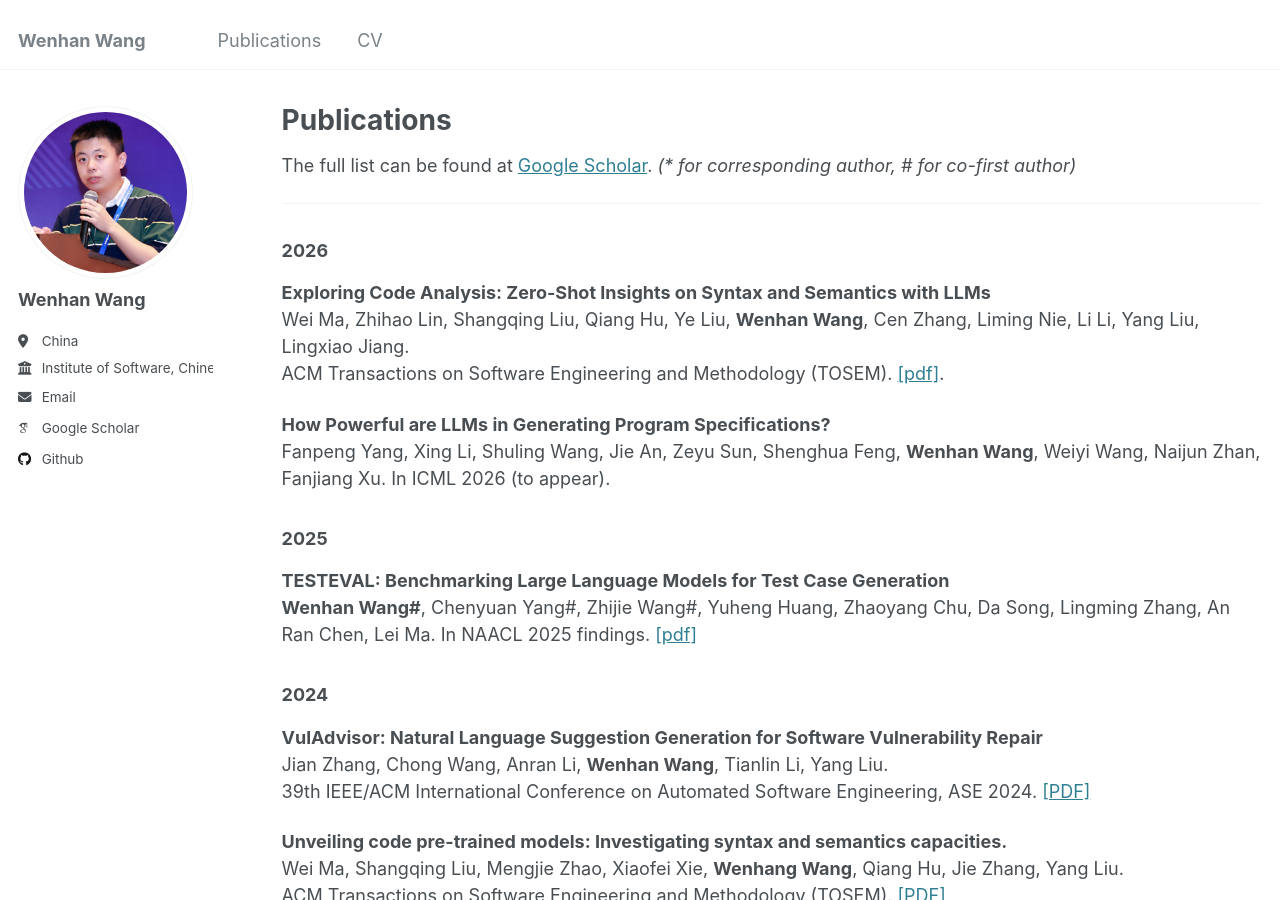
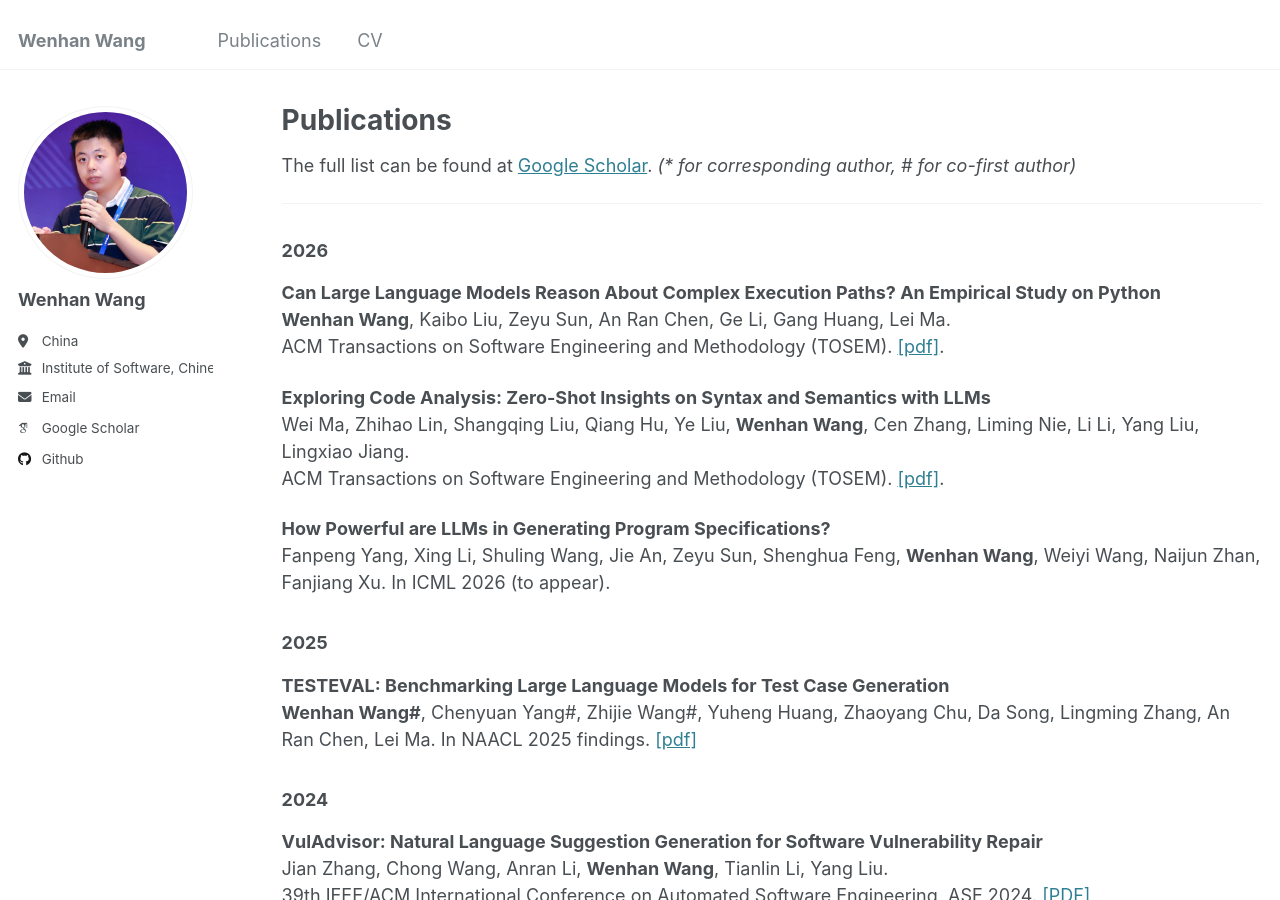
Before and after one commit to jacobwwh/jacobwwh.github.io, a Jekyll site: the page built from _pages/publications.md, in a window 1280 px wide and 900 px high. Built offline with Jekyll 4.4.1, drawn with Linux system fonts in a browser that asks for light colours; some web fonts are replaced.

Commit message:
update 2026 article

```diff
--- a/_pages/publications.md
+++ b/_pages/publications.md
@@ -14,6 +14,10 @@ The full list can be found at <a href="https://scholar.google.com/citations?user
 
 ---
 ### 2026
+
+**Can Large Language Models Reason About Complex Execution Paths? An Empirical Study on Python**<br>
+  **Wenhan Wang**, Kaibo Liu, Zeyu Sun, An Ran Chen, Ge Li, Gang Huang, Lei Ma.<br>
+  ACM Transactions on Software Engineering and Methodology (TOSEM). [\[pdf\]](https://dl.acm.org/doi/pdf/10.1145/3822511).
 
 **Exploring Code Analysis: Zero-Shot Insights on Syntax and Semantics with LLMs**<br>
   Wei Ma, Zhihao Lin, Shangqing Liu, Qiang Hu, Ye Liu, **Wenhan Wang**, Cen Zhang, Liming Nie, Li Li, Yang Liu, Lingxiao Jiang.<br>
```
Also changed, not shown: _pages/about.md (+2 -0 lines).
